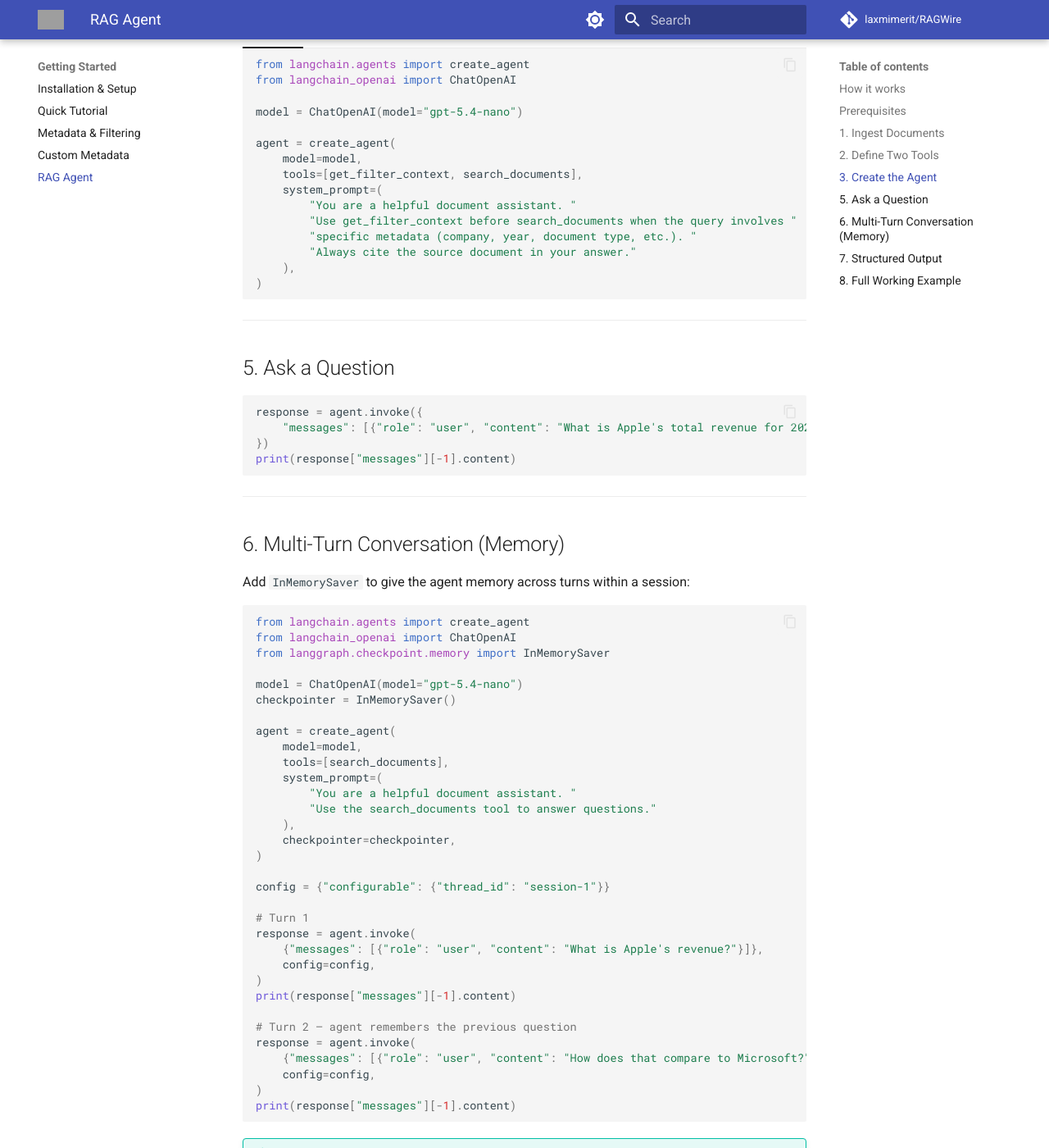
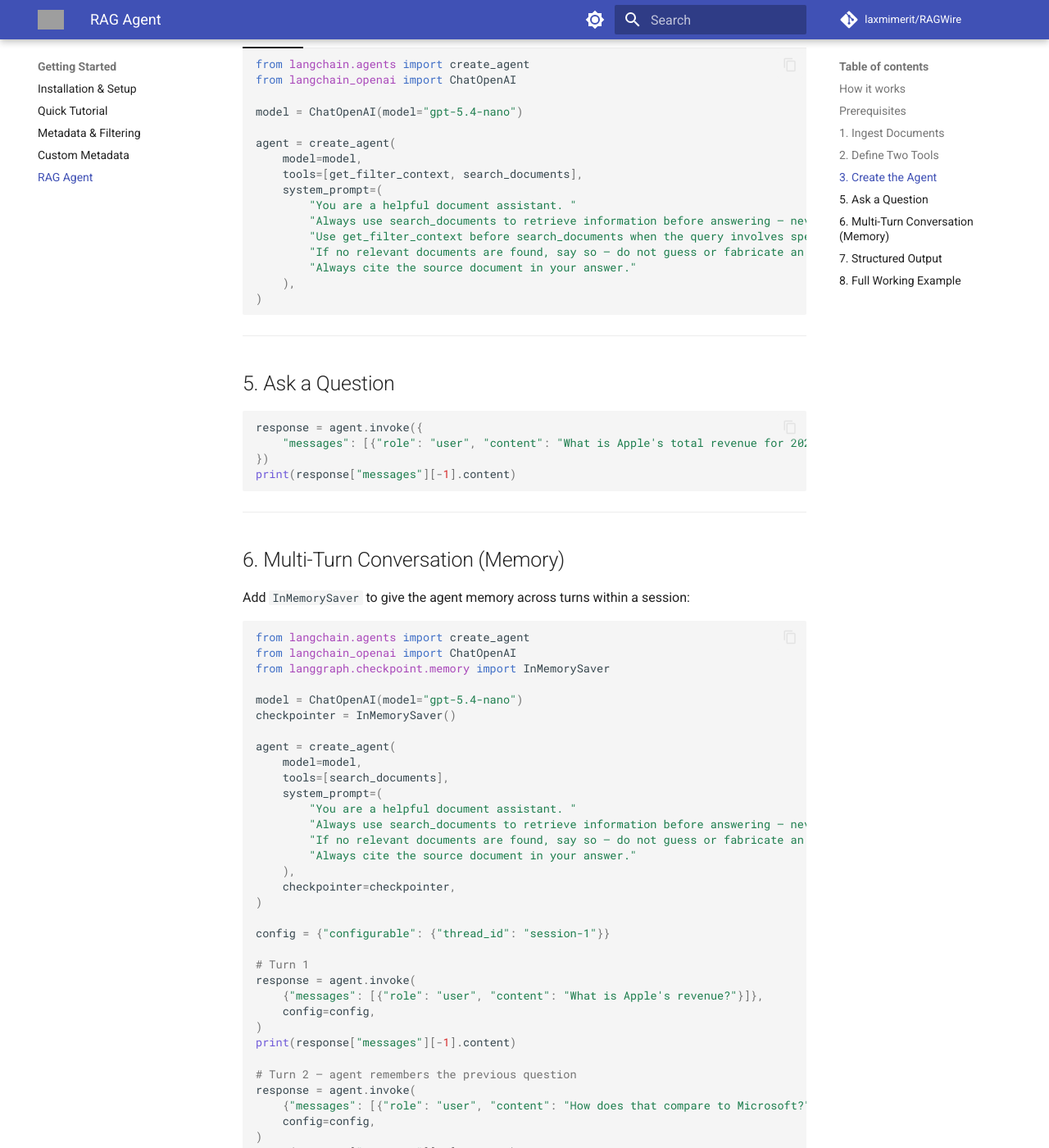
Before and after one commit to laxmimerit/RAGWire, an MkDocs documentation site: the page built from docs/rag_agent.md, in a window 1280 px wide and 1400 px high, scrolled down 2562 px. Shown: the whole window at 82% size. Built offline with MkDocs 1.6.1 and Material for MkDocs 9.7.7, drawn with Linux system fonts in a browser that asks for light colours; comment, search, counter and statistics services are not loaded; some of the changed text lies outside the part shown; grey boxes are pictures that could not be loaded.

Commit message:
enforces honest fallback when retrieval returns nothing

```diff
--- a/docs/rag_agent.md
+++ b/docs/rag_agent.md
@@ -124,8 +124,9 @@ Register both tools and give the agent a minimal system prompt:
         tools=[get_filter_context, search_documents],
         system_prompt=(
             "You are a helpful document assistant. "
-            "Use get_filter_context before search_documents when the query involves "
-            "specific metadata (company, year, document type, etc.). "
+            "Always use search_documents to retrieve information before answering — never answer from general knowledge. "
+            "Use get_filter_context before search_documents when the query involves specific metadata (company, year, document type, etc.). "
+            "If no relevant documents are found, say so — do not guess or fabricate an answer. "
             "Always cite the source document in your answer."
         ),
     )
@@ -144,8 +145,9 @@ Register both tools and give the agent a minimal system prompt:
         tools=[get_filter_context, search_documents],
         system_prompt=(
             "You are a helpful document assistant. "
-            "Use get_filter_context before search_documents when the query involves "
-            "specific metadata (company, year, document type, etc.). "
+            "Always use search_documents to retrieve information before answering — never answer from general knowledge. "
+            "Use get_filter_context before search_documents when the query involves specific metadata (company, year, document type, etc.). "
+            "If no relevant documents are found, say so — do not guess or fabricate an answer. "
             "Always cite the source document in your answer."
         ),
     )
@@ -164,8 +166,9 @@ Register both tools and give the agent a minimal system prompt:
         tools=[get_filter_context, search_documents],
         system_prompt=(
             "You are a helpful document assistant. "
-            "Use get_filter_context before search_documents when the query involves "
-            "specific metadata (company, year, document type, etc.). "
+            "Always use search_documents to retrieve information before answering — never answer from general knowledge. "
+            "Use get_filter_context before search_documents when the query involves specific metadata (company, year, document type, etc.). "
+            "If no relevant documents are found, say so — do not guess or fabricate an answer. "
             "Always cite the source document in your answer."
         ),
     )
@@ -184,8 +187,9 @@ Register both tools and give the agent a minimal system prompt:
         tools=[get_filter_context, search_documents],
         system_prompt=(
             "You are a helpful document assistant. "
-            "Use get_filter_context before search_documents when the query involves "
-            "specific metadata (company, year, document type, etc.). "
+            "Always use search_documents to retrieve information before answering — never answer from general knowledge. "
+            "Use get_filter_context before search_documents when the query involves specific metadata (company, year, document type, etc.). "
+            "If no relevant documents are found, say so — do not guess or fabricate an answer. "
             "Always cite the source document in your answer."
         ),
     )
@@ -221,7 +225,9 @@ agent = create_agent(
     tools=[search_documents],
     system_prompt=(
         "You are a helpful document assistant. "
-        "Use the search_documents tool to answer questions."
+        "Always use search_documents to retrieve information before answering — never answer from general knowledge. "
+        "If no relevant documents are found, say so — do not guess or fabricate an answer. "
+        "Always cite the source document in your answer."
     ),
     checkpointer=checkpointer,
 )
@@ -270,7 +276,12 @@ model = ChatOpenAI(model="gpt-5.4-nano")
 agent = create_agent(
     model=model,
     tools=[search_documents],
-    system_prompt="You are a helpful document assistant. Use the search_documents tool to answer questions.",
+    system_prompt=(
+        "You are a helpful document assistant. "
+        "Always use search_documents to retrieve information before answering — never answer from general knowledge. "
+        "If no relevant documents are found, say so — do not guess or fabricate an answer. "
+        "Always cite the source document in your answer."
+    ),
     response_format=ToolStrategy(RAGResponse),
 )
 
@@ -386,8 +397,9 @@ agent = create_agent(
     tools=[get_filter_context, search_documents],
     system_prompt=(
         "You are a helpful financial document assistant. "
-        "Use get_filter_context before search_documents when the query involves "
-        "specific metadata (company, year, document type, etc.). "
+        "Always use search_documents to retrieve information before answering — never answer from general knowledge. "
+        "Use get_filter_context before search_documents when the query involves specific metadata (company, year, document type, etc.). "
+        "If no relevant documents are found, say so — do not guess or fabricate an answer. "
         "Always cite the source document in your answer."
     ),
     checkpointer=checkpointer,
```
Also changed, not shown: docs/cookbook/filtered_chatbot.md (+3 -1 lines), docs/ollama.md (+6 -1 lines), docs/openai.md (+6 -1 lines), 1 other file.
